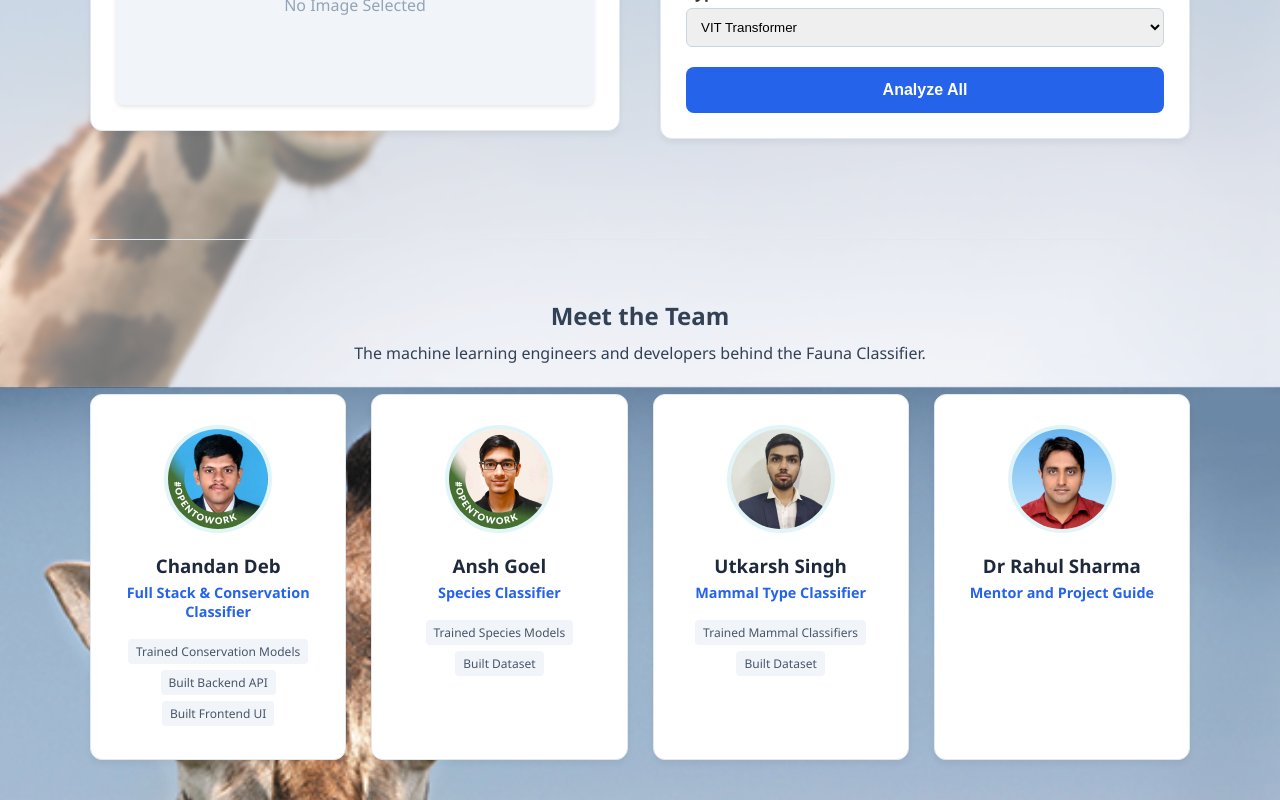
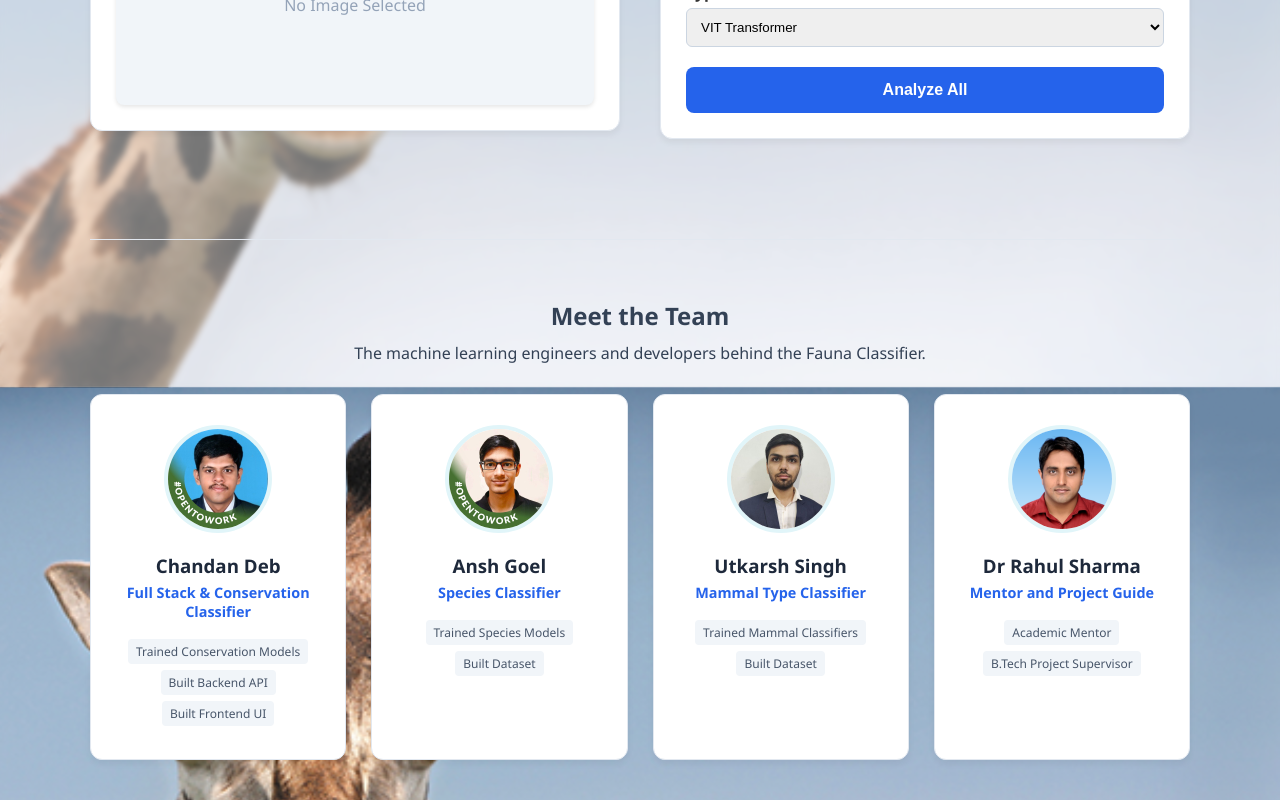
Before and after one commit to ChandanDebSan/Fauna-classification-frontend, a React (Create React App) app: page / in a window 1280 px wide. Shown: the part 413-1213 px from the top of the page. Built offline with nearby package versions, Linux system fonts and the light colour scheme.

Commit message:
Add tasks for Dr Rahul Sharma in CONTRIBUTORS

```diff
--- a/src/App.js
+++ b/src/App.js
@@ -41,7 +41,7 @@ const CONTRIBUTORS = [
     role: "Mentor and Project Guide",
     image: sirImg,
     linkedin: "https://www.linkedin.com/in/rahulsharma2612/", // Replace with actual LinkedIn URL
-    tasks: []
+    tasks: ["Academic Mentor" , "B.Tech Project Supervisor"]
   }
 ];
 
```
